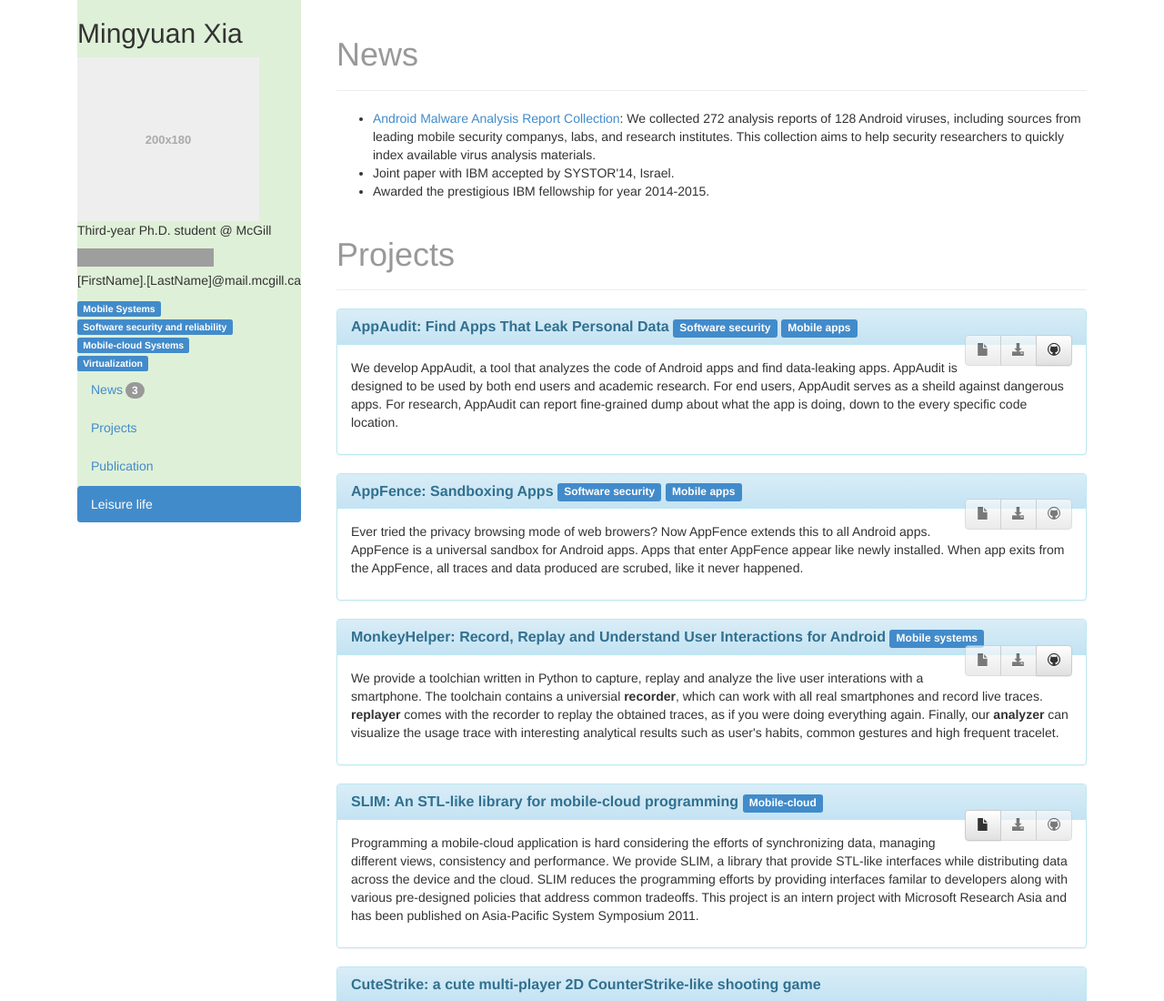
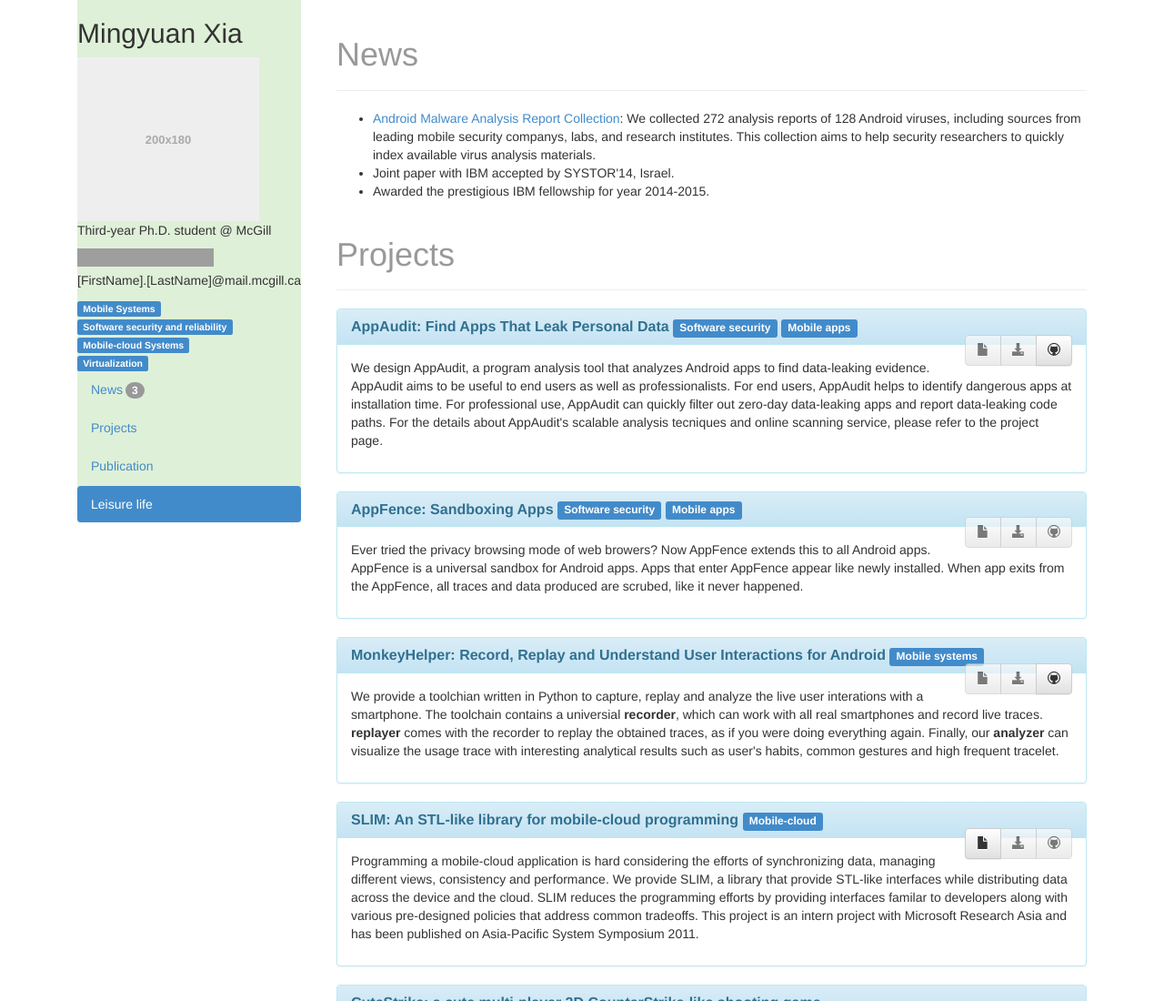
Before and after one commit to mingyuan-xia/me, a plain HTML site: page index.html in a window 1280 px wide. Shown: the top 1100 px of the page at 91% size. Drawn offline with nearby package versions, Linux system fonts and the light colour scheme; grey boxes are pictures that could not be loaded.

Commit message:
renew project description

```diff
--- a/index.html
+++ b/index.html
@@ -82,10 +82,11 @@
       </div>
       <div class="panel-body" id="appaudit">
         <p>
-        We develop AppAudit, a tool that analyzes the code of Android apps and find data-leaking apps.
-        AppAudit is designed to be used by both end users and academic research.
-        For end users, AppAudit serves as a sheild against dangerous apps.
-        For research, AppAudit can report fine-grained dump about what the app is doing, down to the every specific code location.
+        We design AppAudit, a program analysis tool that analyzes Android apps to find data-leaking evidence.
+        AppAudit aims to be useful to end users as well as professionalists.
+        For end users, AppAudit helps to identify dangerous apps at installation time.
+        For professional use, AppAudit can quickly filter out zero-day data-leaking apps and report data-leaking code paths.
+        For the details about AppAudit's scalable analysis tecniques and online scanning service, please refer to the project page.
         </p>
       </div>
     </div>
```
